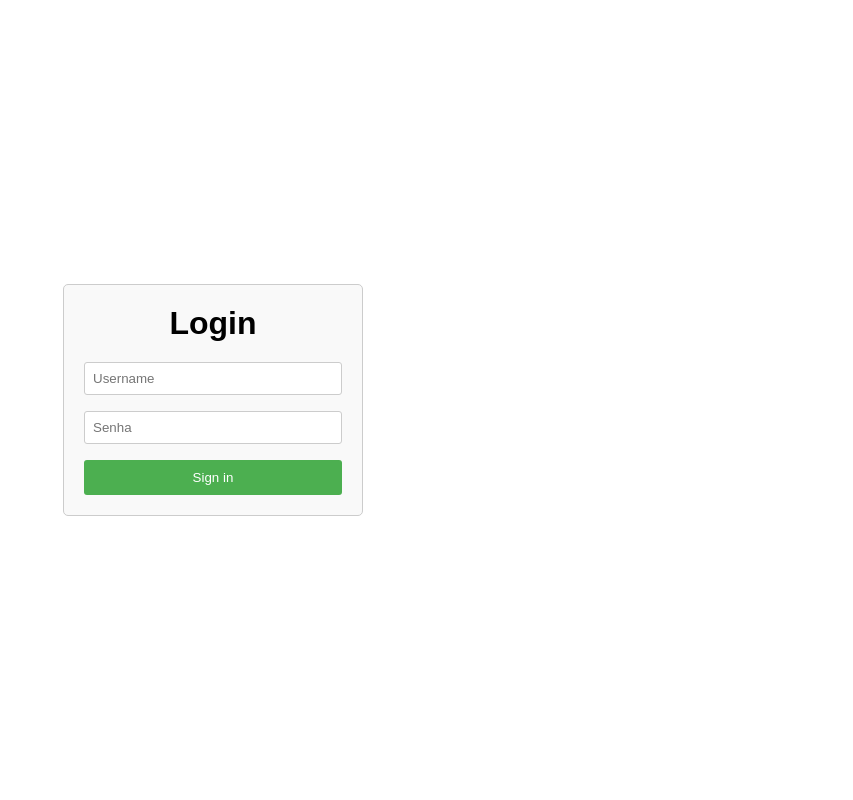
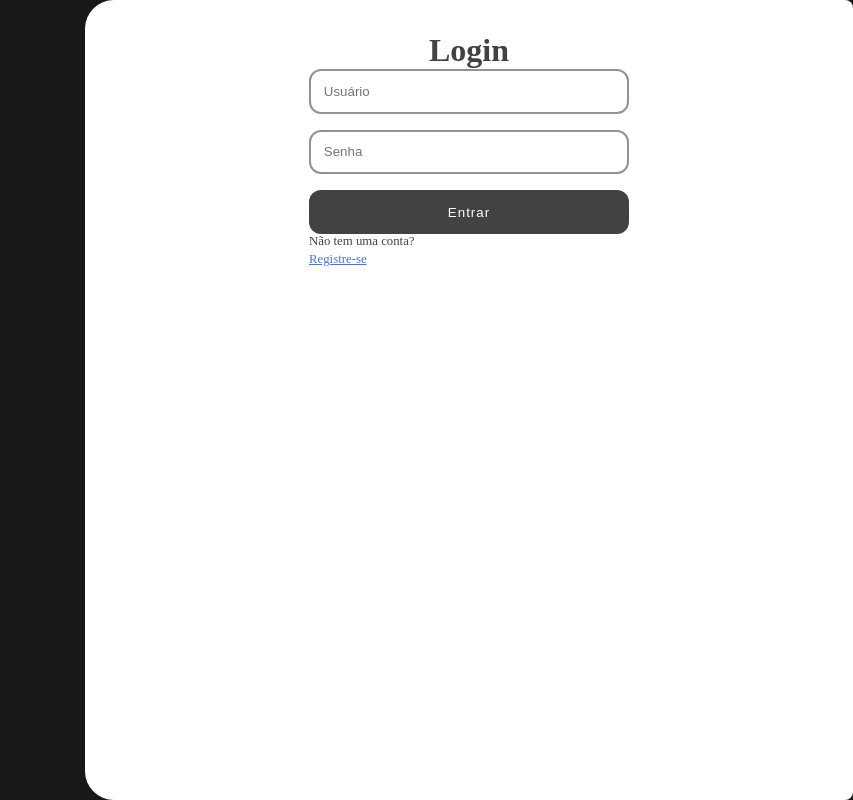
Before and after one commit to apabsp/fact-project, a Django app: template autenticacao/templates/autenticacao/login.html in a window 1280 px wide. Shown: the whole page, without its empty margins (427-1280 px from the left). Run offline with Django 5.2, Linux system fonts and the light colour scheme; the template is opened without the code that fills it, so the values that code supplies are empty; parts of the project's set-up code (start-up, migrations or seed data) failed here and were passed over.

Commit message:
Co-authored-by: Davi Gomes

```diff
--- a/autenticacao/templates/autenticacao/login.html
+++ b/autenticacao/templates/autenticacao/login.html
@@ -1,22 +1,36 @@
-<!-- signin.html -->
 {% extends 'autenticacao/base.html' %}
 {% load static %}
 
 {% block head %}
-    <link rel="stylesheet" href="{% static 'autenticacao/signin.css' %}">
+    <link rel="stylesheet" href="{% static 'autenticacao/styles/signin.css' %}">
+    <link rel="stylesheet" href="{% static 'root/styles/style.css' %}">
 {% endblock %}
 
 {% block body %}
-    <div class="form-container">
-        <h1>Login</h1>
-        <form class="perguntas_login" action="" method="POST">
-            {% csrf_token %}
+    <div class="content">
+        <div class="vertical-container full-height">
+            <div class="spacer"></div>
+            <h1>Login</h1>
 
-            <label for="username"></label>
-            <input id="username" placeholder="Username" type="text" name="username">
-            <label for="password"></label>
-            <input id="password" placeholder="Senha" type="password" name="password">
-            <button>Sign in</button>
-        </form>
+            <form class="flex-grow" method="POST">
+                {% csrf_token %}
+                <input class="poppins-regular" placeholder="Usuário" type="text" name="username">
+                <input class="poppins-regular" placeholder="Senha" type="password" name="password">
+                <button class="poppins-semibold">Entrar</button>
+            </form>
+
+            {% if messages %}
+                {% for message in messages %}
+                    <div class="message-container">
+                        {{ message }}
+                    </div>
+                {% endfor %}
+            {% endif %}
+
+            <div class="horizontal-container spacer">
+                <p class="poppins-medium tiny">Não tem uma conta?</p>
+                <a class="poppins-medium tiny link" href="{% url 'autenticacao:signup' %}">Registre-se</a>
+            </div>
+        </div>
     </div>
 {% endblock %}
--- a/static/autenticacao/signin.css
+++ b/static/autenticacao/signin.css
@@ -1,61 +1,124 @@
-/* signin.css */
-
 * {
     margin: 0;
-    padding: 0;
+    padding: 0  ;
     box-sizing: border-box;
-    font-family: sans-serif;
+}
+
+:root {
+    --background: #181818;
+    --primary: #424242;
+    --secondary: #929292;
+    --link: #4373ED;
+}
+
+html {
+    font-size: 16px;
 }
 
 body {
+    background-color: var(--background);
+    display: flex;
     width: 100vw;
     height: 100vh;
+}
+
+.full-height {
+    height: 100%;
+}
+
+.flex-1 {
+    flex: 1 1 0%;
+}
+
+.content {
+    background-color: white;
+    padding: 2rem;
     display: flex;
     justify-content: center;
     align-items: center;
 }
 
-.form-container {
-    width: 300px;
-    padding: 20px;
-    border: 1px solid #ccc;
-    border-radius: 5px;
-    background-color: #f9f9f9;
+.container-column {
+    display: flex;
+    flex-direction: column;
+    gap: 1rem;
 }
 
+.container-row {
+    display: flex;
+    align-items: end;
+    justify-content: center;
+    gap: 0.5rem;
+}
 
-.form-container h1 {
-    text-align: center;
-    margin-bottom: 20px;
+.tiny {
+    font-size: 0.8rem;
+    color: var(--primary);
+}
+
+.link {
+    color: var(--link);
+}
+
+.link-container {
     margin-top: auto;
 }
 
-.perguntas_login {
-    width: 100%;
+h1 {
+    text-align: center;
+    color: var(--primary);
+}
+
+form {
     display: flex;
     flex-direction: column;
+    gap: 1rem;
+    width: 20rem;
 }
 
 input {
-    width: 100%;
-    padding: 0.5rem;
-    border: 1px solid #ccc;
-    border-radius: 3px;
-    margin-bottom: 1rem;
+    padding: 0.8rem;
+    border-radius: 0.75rem;
+    border: 2px solid var(--secondary);
+    color: var(--background);
 }
 
-
-.form-container button {
-    width: 100%;
-    padding: 10px;
-    background-color: #4CAF50;
+button {
+    background-color: var(--primary);
     color: white;
+    /* font-size: 1rem; */
+    letter-spacing: 1px;
+    padding: 0.9rem;
+    cursor: pointer;
+    border-radius: 0.75rem;
     border: none;
-    border-radius: 3px;
-    cursor: pointer;
 }
 
+@media (min-width: 0px) {
+    body {
+        justify-content: center;
+        align-items: center;
+    }
 
-.form-container button:hover {
-    background-color: #45a049;
+    .content {
+        width: 80%;
+        height: 60%;
+        border-radius: 0.5rem;
+    }
 }
+
+@media (min-width: 600px) {
+    body {
+        justify-content: end;
+        align-items: normal;
+    }
+
+    .content {
+        max-width: 60%;
+        width: auto;
+        height: auto;
+        flex: 1 1 0%;
+        border-top-left-radius: 1.8rem;
+        border-bottom-left-radius: 1.8rem;
+    }
+}
```
